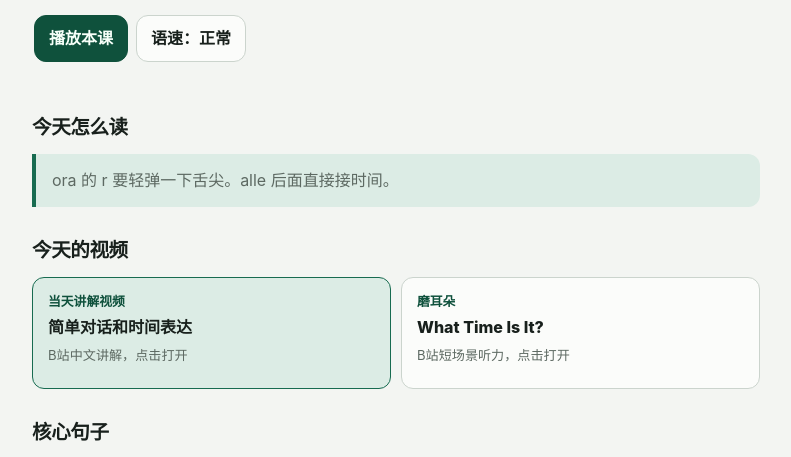
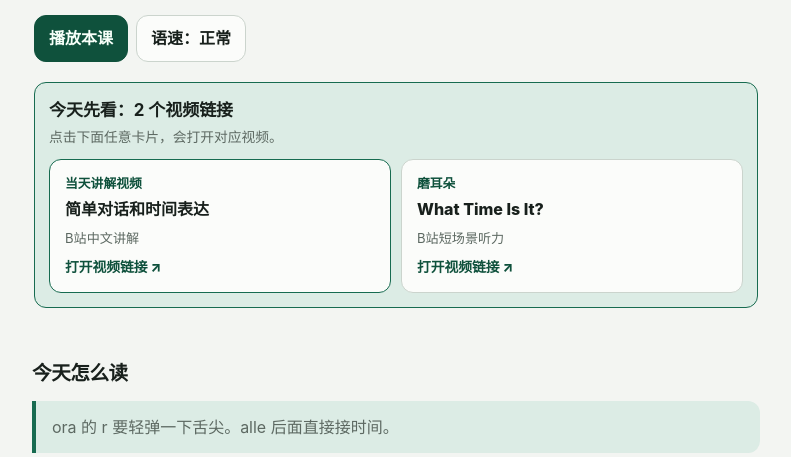
Before and after one commit to Eustol/italian-30-days, a plain HTML site: page index.html in a window 1280 px wide. Shown: the part 315-772 px from the top of the page, without its empty margins (244-1035 px from the left). Drawn offline with Linux system fonts and the light colour scheme.

Commit message:
Make daily video links unmistakable

```diff
--- a/index.html
+++ b/index.html
@@ -103,6 +103,15 @@
     h1 { margin: 0; font-size: clamp(2rem, 9vw, 3.7rem); line-height: 1.03; letter-spacing: -.055em; }
     .goal { max-width: 52ch; margin: 14px 0 0; color: var(--muted); font-size: 1rem; }
     .lesson-actions { display: flex; flex-wrap: wrap; gap: 8px; margin-top: 18px; }
+    .lesson-media {
+      margin-top: 20px;
+      padding: 14px;
+      border: 1px solid var(--accent);
+      border-radius: var(--radius);
+      background: var(--accent-soft);
+    }
+    .lesson-media h2 { margin: 0 0 4px; font-size: 1.06rem; }
+    .lesson-media-help { margin: 0 0 11px; color: var(--muted); font-size: .86rem; }
     .btn {
       min-height: 44px;
       padding: 10px 14px;
@@ -220,11 +229,12 @@
       background: var(--surface);
       text-decoration: none;
     }
-    .media-link.teach { border-color: var(--accent); background: var(--accent-soft); }
+    .media-link.teach { border-color: var(--accent); }
     .media-link:active { transform: translateY(1px); }
     .media-kind { color: var(--accent-strong); font-size: .8rem; font-weight: 800; }
     .media-title { margin: 5px 0 0; font-weight: 780; line-height: 1.35; }
     .media-source { margin: 7px 0 0; color: var(--muted); font-size: .82rem; }
+    .media-open { display: block; margin-top: 9px; color: var(--accent-strong); font-weight: 780; font-size: .86rem; }
     .empty { padding: 22px; text-align: center; color: var(--muted); border: 1px solid var(--line); border-radius: var(--radius); }
     .sr-only { position: absolute; width: 1px; height: 1px; overflow: hidden; clip: rect(0,0,0,0); white-space: nowrap; }
     @media (max-width: 420px) {
@@ -265,16 +275,16 @@
           <button class="btn primary" id="playLesson">播放本课</button>
           <button class="btn" id="speedBtn">语速：正常</button>
         </div>
+        <div class="lesson-media" aria-labelledby="dailyMediaTitle">
+          <h2 id="dailyMediaTitle">今天先看：2 个视频链接</h2>
+          <p class="lesson-media-help">点击下面任意卡片，会打开对应视频。</p>
+          <div class="daily-media" id="dailyMedia"></div>
+        </div>
       </div>
 
       <section class="section">
         <h2>今天怎么读</h2>
         <div class="note" id="pronunciation"></div>
-      </section>
-
-      <section class="section">
-        <h2>今天的视频</h2>
-        <div class="daily-media" id="dailyMedia"></div>
       </section>
 
       <section class="section">
@@ -856,7 +866,8 @@
       const card = (item, kind, className) => `<a class="media-link ${className}" href="${escapeHtml(item[2])}" target="_blank" rel="noopener noreferrer">
         <div class="media-kind">${kind}</div>
         <p class="media-title">${escapeHtml(item[0])}</p>
-        <p class="media-source">${escapeHtml(item[1])}，点击打开</p>
+        <p class="media-source">${escapeHtml(item[1])}</p>
+        <span class="media-open">打开视频链接 ↗</span>
       </a>`;
       $("dailyMedia").innerHTML = card(media.teach, "当天讲解视频", "teach") + card(media.listen, "磨耳朵", "listen");
     }
```
